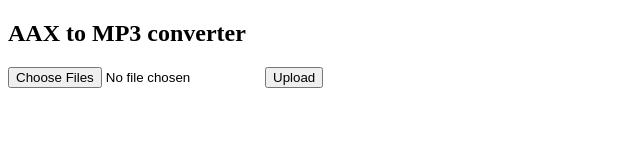
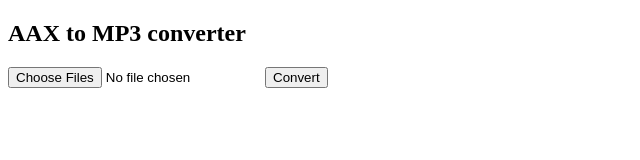
Before and after one commit to Sebelino/aax-to-mp3, a website: page index.html in a window 1280 px wide. Shown: the full height of the page, 0-640 px from the left. Drawn offline with Linux system fonts and the light colour scheme; files whose address does not match are found by name.

Commit message:
feat: Improved button text

```diff
--- a/index.html
+++ b/index.html
@@ -12,7 +12,7 @@
     <h2>AAX to MP3 converter</h2>
     <form method="post" action="/submit-form/" enctype="multipart/form-data">
       <input multiple="multiple" type="file" name="upload" />
-      <button type="submit">Upload</button>
+      <button type="submit">Convert</button>
     </form>
   </body>
 </html>
```
